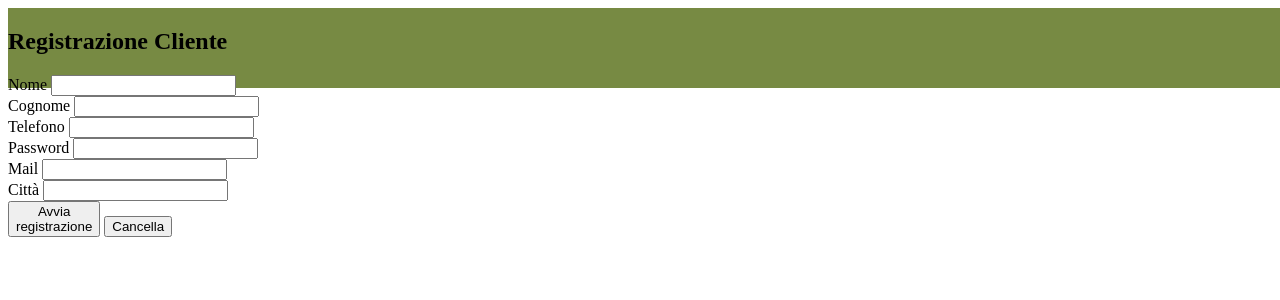
After one commit to youssouf994/afro, a Flask app: page /reg in a window 1280 px wide. The commit adds this page. Shown: the top 300 px of the page. Run offline with Flask 2, Linux system fonts and the light colour scheme.

Commit message:
registrazione e login completi 100% solo back

```diff
--- a/afro/app.py
+++ b/afro/app.py
@@ -1,5 +1,5 @@
 from flask import Flask
-from flask import render_template, redirect, request, url_for
+from flask import render_template, redirect, request, url_for, g
 import bcrypt
 import sqlite3
 import secrets
@@ -42,41 +42,75 @@ def index():
     return render_template('index.html')
 
 
-@app.route('/registrazione')
+@app.route('/reg')
+def pag_registrazione():
+    return render_template('registrazione.html')
+
+@app.route('/no', methods=['POST', 'GET'])
+def no():
+    return render_template('no.html')
+
+
+@app.route('/registrazione', methods=['POST', 'GET'])
 def crea_utente():
-    if request=='post':
-        id=request.form['#']
-        nome=request.form['#']
-        cognome=request.form['#']
-        tel=request.form['#']
-        citta=request.form['#']
-        mail=request.form['#']
-        passw=request.form['#']
+    if request.method=='POST':
+        nome=request.form['nome']
+        cognome=request.form['cognome']
+        tel=request.form['tel']
+        citta=request.form['citt']
+        mail=request.form['mail']
+        passw=request.form['pass']
 
-        cursore=db_utenti().cursor()
+        data=db_utenti()
+        cursore=data.cursor()
+
 
         cursore.execute('SELECT * FROM utenti WHERE cell=?', (tel,))
         if cursore.fetchone() is not None:
-            return redirect(url_for('#'))
+            return render_template('no.html')
         else:
             #-----------CODIFICA VALORI INSERITI--------------
-            pass_codificata=bcrypt.haspw(passw.encode('utf-8'), bcrypt.gensalt())
-            mail_codificata=bcrypt.haspw(mail.encode('utf-8'), bcrypt.gensalt())
-            tel_codificata=bcrypt.haspw(tel.encode('utf-8'), bcrypt.gensalt())
-            city_codificata=bcrypt.haspw(citta.encode('utf-8'), bcrypt.gensalt())
-            cognome_codificata=bcrypt.haspw(cognome.encode('utf-8'), bcrypt.gensalt())
-            nome_codificata=bcrypt.haspw(nome.encode('utf-8'), bcrypt.gensalt())
-            id_codificata=bcrypt.haspw(id.encode('utf-8'), bcrypt.gensalt())
+            pass_codificata=bcrypt.hashpw(passw.encode('utf-8'), bcrypt.gensalt())
+            #mail_codificata=bcrypt.hashpw(mail.encode('utf-8'), bcrypt.gensalt())
+            #tel_codificata=bcrypt.hashpw(tel.encode('utf-8'), bcrypt.gensalt())
+            #city_codificata=bcrypt.hashpw(citta.encode('utf-8'), bcrypt.gensalt())
+            #cognome_codificata=bcrypt.hashpw(cognome.encode('utf-8'), bcrypt.gensalt())
+            #nome_codificata=bcrypt.hashpw(nome.encode('utf-8'), bcrypt.gensalt())
             #-----------------------------------------------------------
 
-            cursore.execute('INSERT INTO utenti(id_utenti, nome, cognome, mail, citta, cell, passwo) VALUES (?, ?, ?, ?, ?, ?, ?)',
-                            (id, nome, cognome, tel, mail, citta, passw ))
+            cursore.execute('INSERT INTO utenti (nome, cognome, mail, citta, cell, passwo) VALUES (?, ?, ?, ?, ?, ?)',
+                            (nome, cognome, mail, citta, tel, pass_codificata ))
 
-            db_utenti().commit()
-            return redirect(url_for('#'))
+            data.commit()
+            data.close()
+
+            return redirect(url_for('index'))
+
+    return render_template('registrazione.html')
 
 
+@app.route('/login', methods=['POST', 'GET'])
+def accesso():
+    if request=='POST':
+        utente=request.form['user'].encode('UTF-8')
+        passwd=requst.form['pass'].encode('UTF-8')
 
+        database_ram=sqlite3.connect('archivio_utenti.db')
+        cursore=database_ram.cursor()
+
+        cursore.execute('SELECT * FROM utenti WHERE nome=?', (utente,))
+        trovato_nome=cursore.fetchone()
+
+        cursore.execute('SELECT * FROM utenti WHERE passwo=?', (passwd,))
+        trovato_ps=cursore.fetchone()
+
+        database_ram.close()
+
+    if ((trovato_nome is not None and bcrypt.checkpw(utente, trovato_nome[1])) and ( trovato_ps is not None and bcrypt.chekpw (passwd, trovato_ps[7] ) ) ):
+          sessione['id_utenti']=trovato_nome[0]
+          return redirect(url_for('registrazione'))
+    else:
+          return redirect(url_for('index'))
 """
     MODIFICARE IL CODICE SOTTOSTANTE PRIMA DI ESEGUIRE IL DEBUG IN PARTICOLARE IL NUMERO DELLA PORTA.
     DOVREBBE ESSERE app.run(host='0.0.0.0', port=xxxx)
--- a/afro/static/templates.css
+++ b/afro/static/templates.css
@@ -6,3 +6,8 @@
     background-color: #778a43;
     position:absolute;
 }
+
+.login
+{
+    margin:auto;
+}
--- /dev/null
+++ b/afro/templates/registrazione.html
@@ -0,0 +1,54 @@
+<!DOCTYPE html>
+
+<head>
+    <title>HOLISTIC CENTER</title>
+    <!--<link rel="icon" href="{{url_for('static', filename='#')}}" type="image/x-icon" />CREARE APP ROUTE APPOSITA-->
+    <link type="text/css" rel="stylesheet" href="{{ url_for('static', filename='templates.css') }}" />
+    <meta http-equiv="refresh" content="#">
+</head>
+
+<body>
+    <div class="banner">
+        <form method="post" class="data_view" action="{{ url_for('crea_utente') }}">
+            <h2 class="titoli">Registrazione Cliente</h2>
+
+            <div class="colore">
+                <label>Nome</label>
+                <input type="text" name="nome" required>
+            </div>
+
+            <div class="colore">
+                <label>Cognome</label>
+                <input type="text" name="cognome" required>
+            </div>
+
+            <div class="colore">
+                <label>Telefono</label>
+                <input type="text" name="tel" required>
+            </div>
+
+            <div class="colore">
+                <label>Password</label>
+                <input type="password" name="pass" required>
+            </div>
+
+            <div class="colore">
+                <label>Mail</label>
+                <input type="email" name="mail" required>
+            </div>
+
+            <div class="colore">
+                <label>Città</label>
+                <input type="text" name="citt" required>
+            </div>
+
+
+
+            <div>
+                <button class="bottone_generic" type="submit">Avvia<br>registrazione</button>
+                <button class="bottone_generic" type="reset">Cancella</button>
+            </div>
+
+        </form>
+    </div>
+</body>
```
Also changed, not shown: afro/templates/index.html (+7 -1 lines), afro/templates/login.html (added, +14 -0 lines), afro/templates/no.html (added, +11 -0 lines), afro/archivio_utenti.db, 1 other file.
